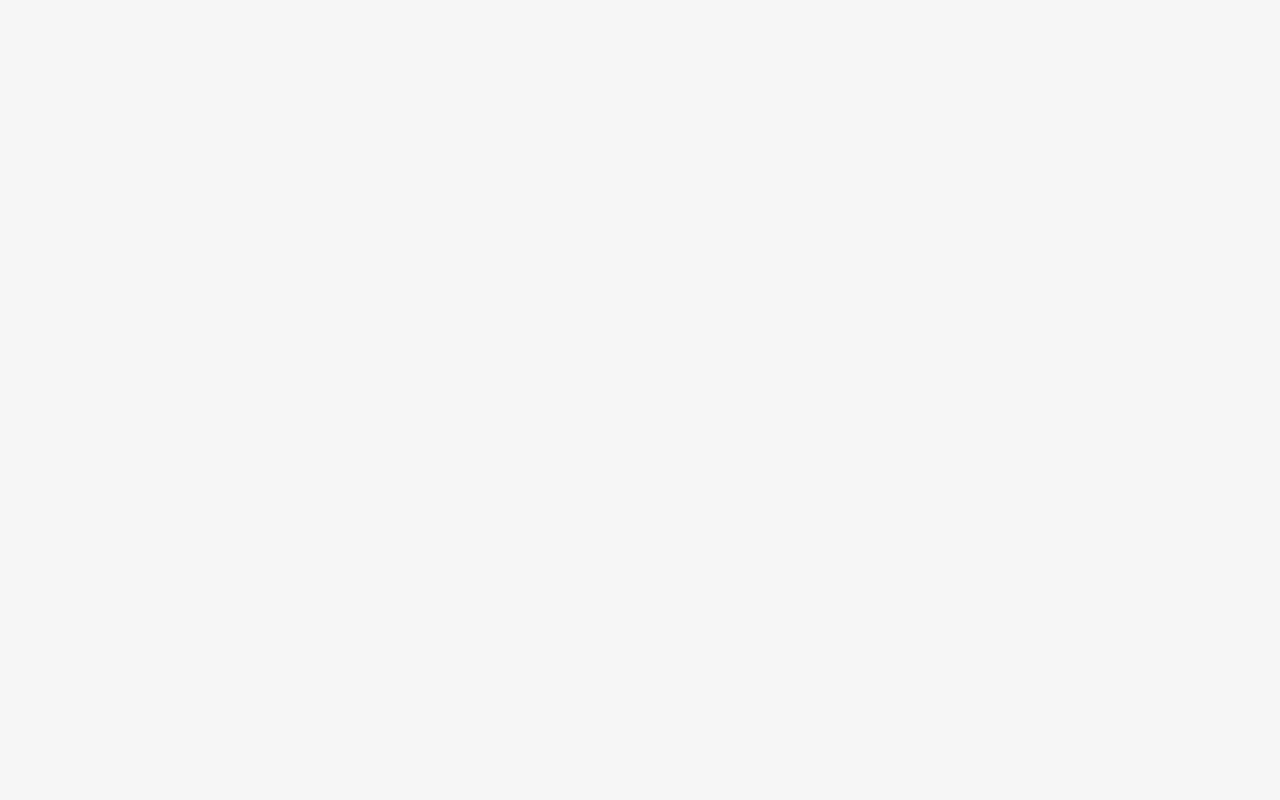
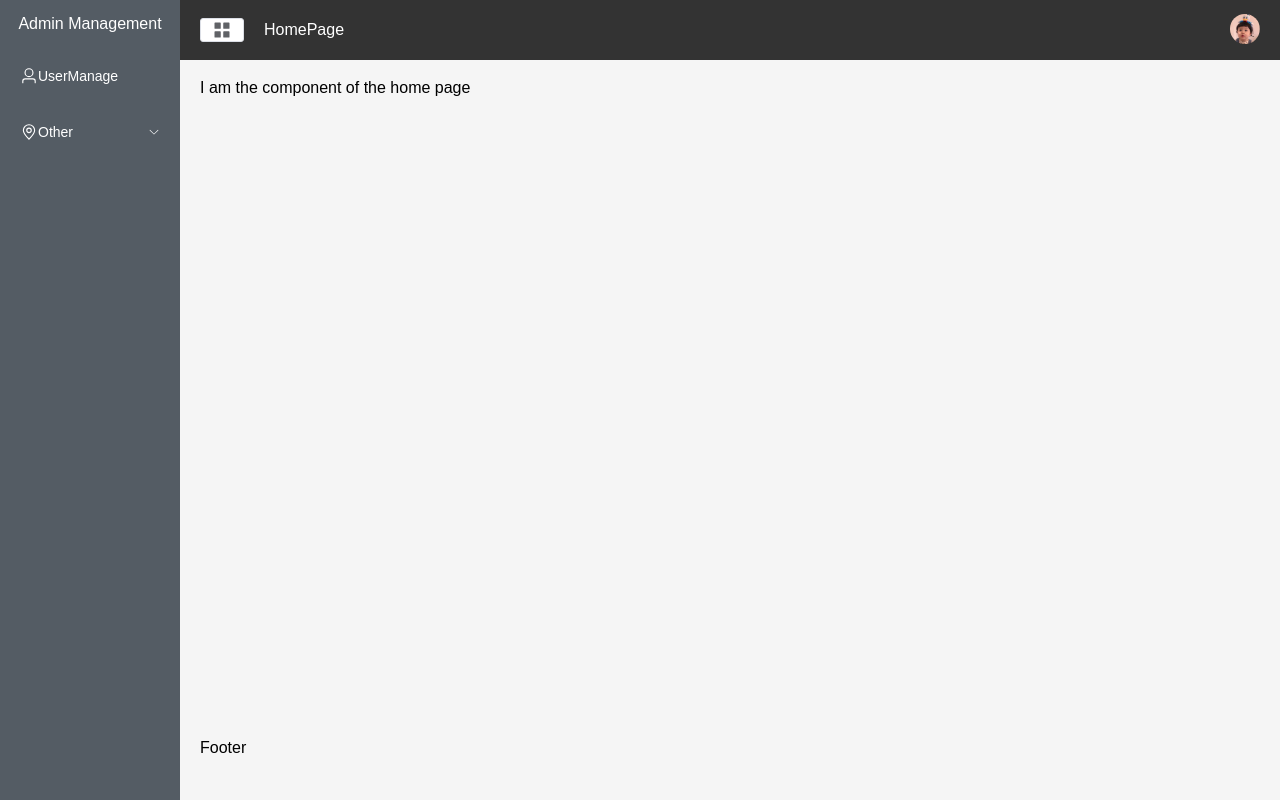
Before and after one commit to cn666278/vue-system-admin-project, a Vue app: page /#/home in a window 1280 px wide. Before the commit this address had no page. Built offline with nearby package versions, Linux system fonts and the light colour scheme.

Commit message:
add router to aside bar

```diff
--- a/src/components/CommonAside.vue
+++ b/src/components/CommonAside.vue
@@ -7,11 +7,22 @@
       :collapse="!$store.state.isCollapse"
       :collapse-transition="false"
     >
-      <el-menu-item :index="item.path" v-for="item in noChildren()" :key="item.path">
+      <h3 v-show="$store.state.isCollapse">Admin Management</h3>
+      <h3 v-show="!$store.state.isCollapse">Admin</h3>
+      <el-menu-item
+        :index="item.path"
+        v-for="item in noChildren()"
+        :key="item.path"
+        @click="clickMenu(item)"
+      >
         <component class="icons" :is="item.icon"></component>
         <span>{{ item.label }}</span>
       </el-menu-item>
-      <el-sub-menu :index="item.label" v-for="item in hasChildren()" :key="item.path">
+      <el-sub-menu
+        :index="item.label"
+        v-for="item in hasChildren()"
+        :key="item.path"
+      >
         <template #title>
           <component class="icons" :is="item.icon"></component>
           <span>{{ item.label }}</span>
@@ -21,6 +32,7 @@
             :index="subItem.path"
             v-for="(subItem, subIndex) in item.children"
             :key="subIndex"
+            @click="clickMenu(subItem)"
           >
             <component class="icons" :is="subItem.icon"></component>
             <span>{{ subItem.label }}</span>
@@ -32,6 +44,7 @@
 </template>
 
 <script>
+import { useRouter } from "vue-router";
 export default {
   setup() {
     const list = [
@@ -40,7 +53,7 @@ export default {
         name: "user",
         label: "UserManage",
         icon: "user",
-        url: "UserManage/UserManage"
+        url: "UserManage/UserManage",
       },
       {
         label: "Other",
@@ -52,36 +65,45 @@ export default {
             name: "page1",
             label: "Page1",
             icon: "setting",
-            url: "Other/PageOne"
+            url: "Other/PageOne",
           },
           {
             path: "/page2",
             name: "page2",
             label: "Page2",
             icon: "setting",
-            url: "Other/PageTwo"
-          }
-        ]
-      }
+            url: "Other/PageTwo",
+          },
+        ],
+      },
     ];
 
+    const router = useRouter();
+
     const noChildren = () => {
-      return list.filter(item => {
+      return list.filter((item) => {
         return !item.children;
       });
     };
 
     const hasChildren = () => {
-      return list.filter(item => {
+      return list.filter((item) => {
         return item.children;
       });
     };
 
+    const clickMenu = (item) => {
+      router.push({
+        name: item.name,
+      })
+    };
+
     return {
       noChildren,
-      hasChildren
+      hasChildren,
+      clickMenu,
     };
-  }
+  },
 };
 </script>
 
@@ -90,7 +112,12 @@ export default {
   width: 18px;
   height: 18px;
 }
-.el-menu{
+.el-menu {
   border-right: none; // delete the default border
+  h3 {
+    line-height: 48px;
+    color: #fff;
+    text-align: center;
+  }
 }
 </style>
--- a/src/router/index.js
+++ b/src/router/index.js
@@ -5,12 +5,32 @@ const routes = [
     {
         path: "/",
         component: () => import("../views/Main.vue"),
+        redirect: '/home', // 重定向 redirect
+        // why we need to redirect?
+        // 1. when the user visits the root URL, we want to redirect them to the home page
+        // 2. when the user visits a URL that doesn't exist, we want to redirect them to the home page
+
         children: [ // 嵌套路由 nested routes
             {
-                path: '/',
+                path: '/home',
                 name: 'home',
                 component: () => import('../views/home/Home.vue')
-            }
+            },
+            {
+                path: '/user',
+                name: 'user',
+                component: () => import('../views/user/User.vue')
+            },
+            {
+                path: '/page1',
+                name: 'page1',
+                component: () => import('../views/Page1.vue')
+            },
+            {
+                path: '/page2',
+                name: 'page2',
+                component: () => import('../views/Page2.vue')
+            },
         ]
     },
 ];
--- /dev/null
+++ b/src/views/Page1.vue
@@ -0,0 +1,5 @@
+<template>
+    <div>
+        I am the page 1
+    </div>
+</template>
--- /dev/null
+++ b/src/views/Page2.vue
@@ -0,0 +1,5 @@
+<template>
+    <div>
+        I am the page 2
+    </div>
+</template>
--- /dev/null
+++ b/src/views/user/User.vue
@@ -0,0 +1,5 @@
+<template>
+    <div>
+        I am the User page
+    </div>
+</template>
```
